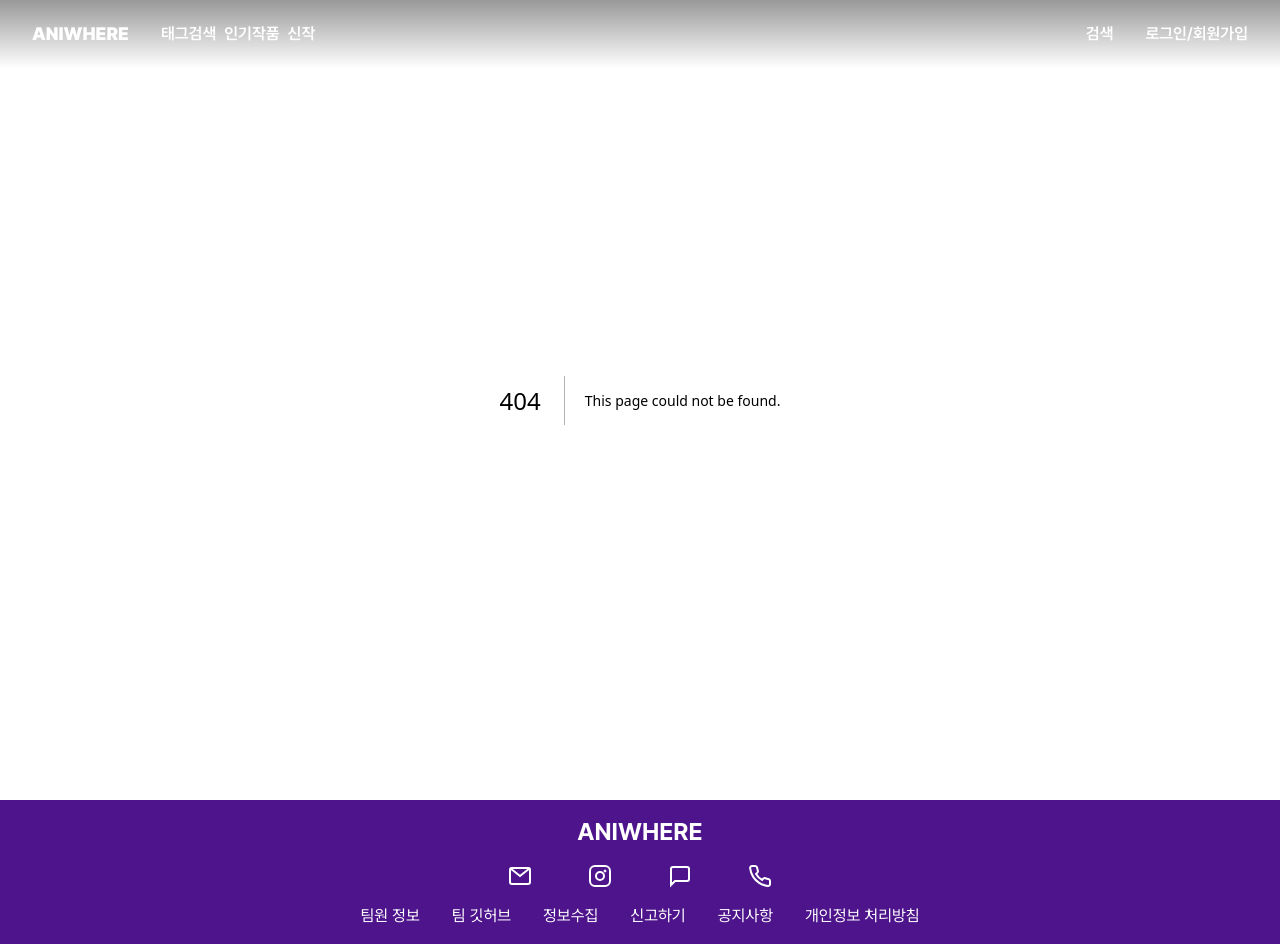
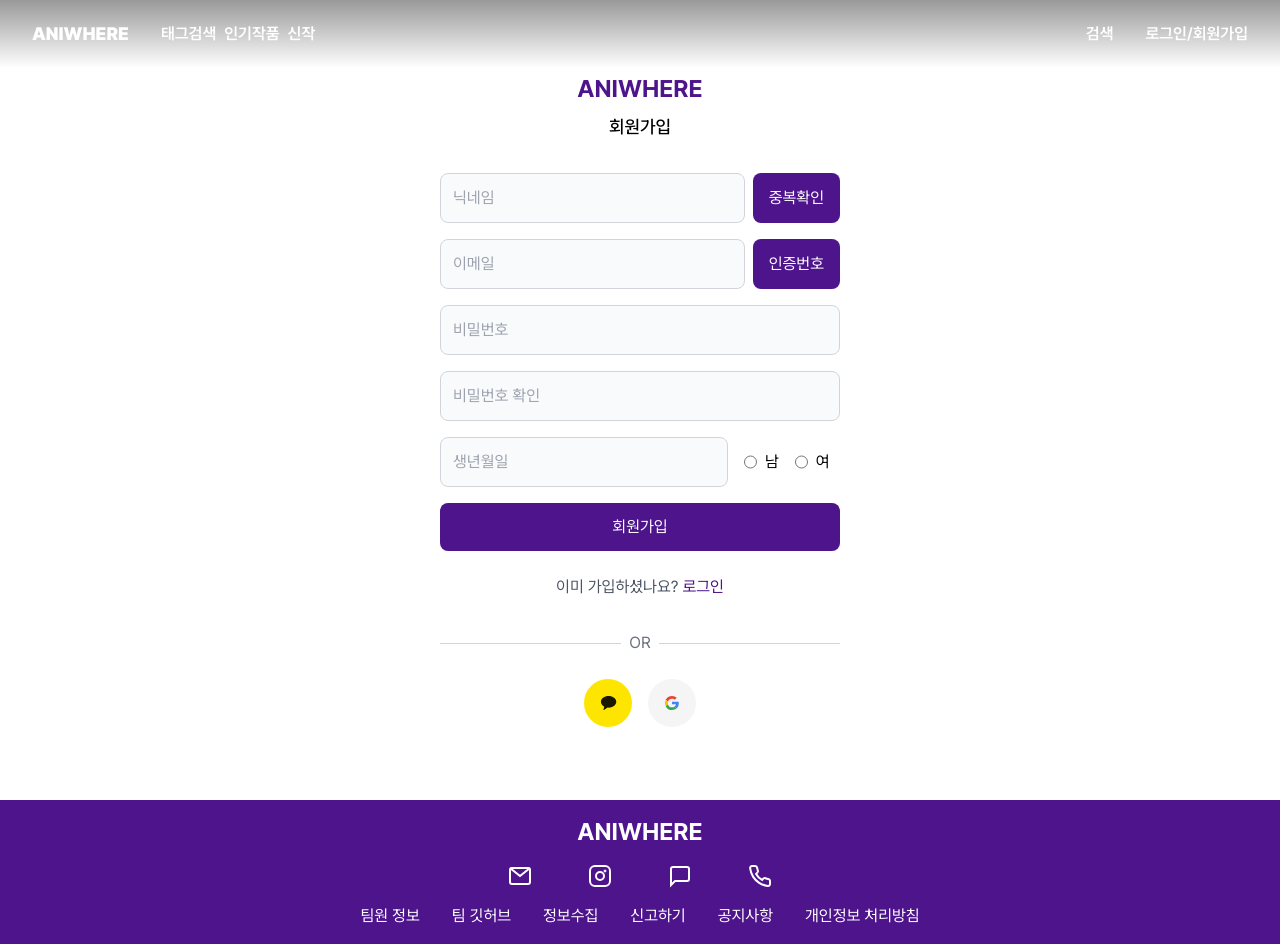
Before and after one commit to Project-aniwhere/Aniwhere-FE, a Next.js app: page /signUp in a window 1280 px wide. Before the commit this address had no page. Built offline with nearby package versions, Linux system fonts and the light colour scheme.

Commit message:
[feat] 회원가입 페이지 publish, common-datepicker 생성 #

```diff
--- a/package.json
+++ b/package.json
@@ -31,8 +31,10 @@
     "eslint-config-prettier": "^9.1.0",
     "eslint-plugin-prettier": "^5.2.1",
     "husky": "^9.1.6",
+    "moment": "^2.30.1",
     "postcss": "^8.4.47",
     "prettier": "^3.3.3",
+    "react-calendar": "^5.1.0",
     "tailwindcss": "^3.4.14",
     "typescript": "^5"
   },
@@ -42,7 +44,7 @@
       "prettier --cache --write"
     ],
     "*.{md,json}": [
-        "prettier --cache --write"
+      "prettier --cache --write"
     ]
   }
 }
--- /dev/null
+++ b/src/app/signUp/page.tsx
@@ -0,0 +1,108 @@
+'use client';
+
+import GoogleSvg from '@/asset/svg/google/google-svg';
+import KakaotalkSvg from '@/asset/svg/kakaotalk/kakaotalk-svg';
+import HoverColorButton from '@/component/common/button/hover-color-button';
+import UnderlineButton from '@/component/common/button/hover-underline-button';
+import IconButton from '@/component/common/button/icon-button';
+import DefaultDatepicker from '@/component/common/datepicker/custom-datepicker';
+import DefaultInput from '@/component/common/input/default-input';
+import RadioInput from '@/component/common/input/radio-input';
+import { useState } from 'react';
+
+const Page = () => {
+  const [selectedDate, setSelectedDate] = useState<Date | null>(null);
+
+  const handleDateChange = (date: Date) => {
+    setSelectedDate(date);
+  };
+  return (
+    <div className='w-screen h-screen flex items-center justify-center'>
+      <div className='bg-white w-full max-w-md p-6 relative flex flex-col items-center gap-2'>
+        {/* Logo */}
+        <h1 className='text-aniviolet3 text-2xl font-bold text-center'>
+          ANIWHERE
+        </h1>
+
+        {/* Title */}
+        <h2 className='text-lg font-medium text-center mb-6'>회원가입</h2>
+
+        {/* Form */}
+        <form className='space-y-4'>
+          {/* From-NickName */}
+          <div className='flex gap-2'>
+            <DefaultInput
+              type='text'
+              placeholder='닉네임'
+              className='flex-1 p-2'
+            />
+            <HoverColorButton className='px-4 py-2' text='중복확인' />
+          </div>
+          {/* From-Email */}
+          <div className='flex gap-2'>
+            <DefaultInput
+              type='email'
+              placeholder='이메일'
+              className='flex-1 p-2'
+            />
+            <HoverColorButton className='px-4 py-2' text='인증번호' />
+          </div>
+          {/* From-NickName */}
+          <DefaultInput
+            type='password'
+            placeholder='비밀번호'
+            className='w-full p-3'
+          />
+          <DefaultInput
+            type='password'
+            placeholder='비밀번호 확인'
+            className='w-full p-3'
+          />
+          {/* From-Birthday, gender */}
+          <div className='flex gap-4 items-center'>
+            <DefaultDatepicker
+              value={selectedDate}
+              onChange={handleDateChange}
+              placeholder='생년월일'
+            />
+            <div className='flex gap-4'>
+              <label className='flex gap-2'>
+                <RadioInput name='gender' className='w-full p-3' />
+                <span>남</span>
+              </label>
+              <label className='flex gap-2'>
+                <RadioInput name='gender' className='w-full p-3' />
+                <span>여</span>
+              </label>
+            </div>
+          </div>
+          <HoverColorButton className='w-full py-3' text='회원가입' />
+        </form>
+
+        {/* Links */}
+        <div className='mt-4 text-center flex flex-col items-center'>
+          <span className='text-gray-600 inline-flex'>
+            <p className='whitespace-nowrap'>이미 가입하셨나요?</p>
+            <UnderlineButton className='ml-1' text='로그인' />
+          </span>
+        </div>
+
+        {/* Social Sign-up */}
+        <div className='mt-6 w-full'>
+          <div className='flex flex-row items-center'>
+            <div className='flex-grow border-t border-gray-300' />
+            <span className='px-2 bg-white text-gray-500'>OR</span>
+            <div className='flex-grow border-t border-gray-300' />
+          </div>
+
+          <div className='flex justify-center gap-4 mt-6'>
+            <IconButton Icon={KakaotalkSvg} height='3rem' width='3rem' />
+            <IconButton Icon={GoogleSvg} height='3rem' width='3rem' />
+          </div>
+        </div>
+      </div>
+    </div>
+  );
+};
+
+export default Page;
--- a/src/component/common/button/icon-button.tsx
+++ b/src/component/common/button/icon-button.tsx
@@ -1,12 +1,6 @@
 'use client';
 
-import { CommonButtonProps } from '@/type/common';
-
-interface IconButtonProps extends CommonButtonProps {
-  Icon: React.ComponentType<{ height?: string; width?: string }>;
-  height?: string;
-  width?: string;
-}
+import { IconButtonProps } from '@/type/common';
 
 const IconButton = ({
   type = 'submit',
--- /dev/null
+++ b/src/component/common/datepicker/custom-datepicker.tsx
@@ -0,0 +1,52 @@
+'use client';
+
+import React, { useEffect, useState } from 'react';
+import Calendar from 'react-calendar';
+import 'react-calendar/dist/Calendar.css';
+import moment from 'moment';
+import { CommonDatepickerProps } from '@/type/common';
+
+type ValuePiece = Date | null;
+type Value = ValuePiece | [ValuePiece, ValuePiece];
+
+const DefaultDatepicker = ({
+  onChange,
+  value,
+  placeholder = '',
+  className = '',
+}: CommonDatepickerProps) => {
+  const [nowDate, setNowDate] = useState<string>(`${placeholder}`); // 초기값 설정
+  const [isOpen, setIsOpen] = useState(false);
+  const [placeholderColor, setPlaceholderColor] = useState('text-gray-400');
+
+  const handleToggleCalendar = () => {
+    setIsOpen(!isOpen);
+  };
+
+  const handleDateChange = (selectedDate: Value) => {
+    if (selectedDate instanceof Date) {
+      setPlaceholderColor('text-black');
+      onChange(selectedDate);
+      setIsOpen(false);
+      setNowDate(moment(selectedDate).format('YYYY년 MM월 DD일'));
+    }
+  };
+
+  return (
+    <div className='relative'>
+      <button
+        type='button'
+        onClick={handleToggleCalendar}
+        className={`${className} ${placeholderColor} text-left w-72 p-3 border border-gray-300 rounded-lg bg-gray-50`}
+      >
+        {nowDate}
+      </button>
+
+      <div className={`absolute left-0 ${isOpen ? 'block' : 'hidden'}`}>
+        <Calendar onChange={handleDateChange} value={value} locale='ko-KR' />
+      </div>
+    </div>
+  );
+};
+
+export default DefaultDatepicker;
--- /dev/null
+++ b/src/component/common/input/radio-input.tsx
@@ -0,0 +1,22 @@
+'use client';
+
+import { RadioInputProps } from '@/type/common';
+
+const RadioInput = ({
+  type = 'radio',
+  placeholder = '',
+  className = '',
+  name = '',
+  onClick = () => {},
+}: RadioInputProps) => {
+  return (
+    <input
+      type={type}
+      name={name}
+      placeholder={placeholder}
+      className={`${className} w-full p-3 border border-gray-300 rounded-lg bg-gray-50`}
+      onClick={onClick}
+    />
+  );
+};
+export default RadioInput;
--- a/src/type/common.d.ts
+++ b/src/type/common.d.ts
@@ -3,6 +3,12 @@
   type?: 'submit' | 'reset' | 'button';
   className?: string;
   onClick?: () => void;
+}
+
+export interface IconButtonProps extends CommonButtonProps {
+  Icon: React.ComponentType<{ height?: string; width?: string }>;
+  height?: string;
+  width?: string;
 }
 
 export interface CommonInputProps {
@@ -25,3 +31,14 @@
   className?: string;
   onClick?: () => void;
 }
+
+export interface RadioInputProps extends CommonInputProps {
+  name: string;
+}
+
+export interface CommonDatepickerProps {
+  onChange: (date: Value) => void;
+  value: Value;
+  placeholder?: string;
+  className?: string;
+}
```
Also changed, not shown: 1 other file (tests, documents, lock files or other folders).
